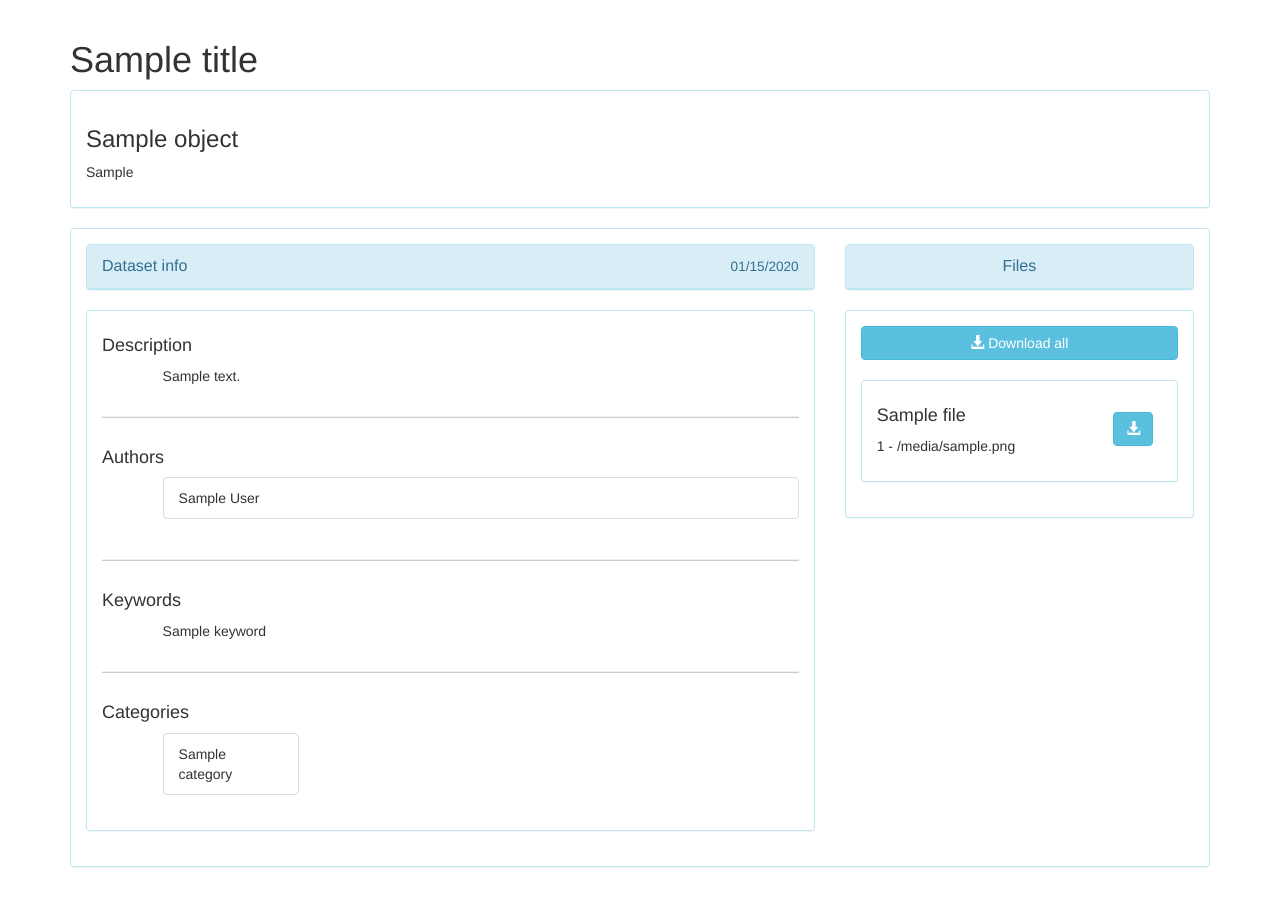
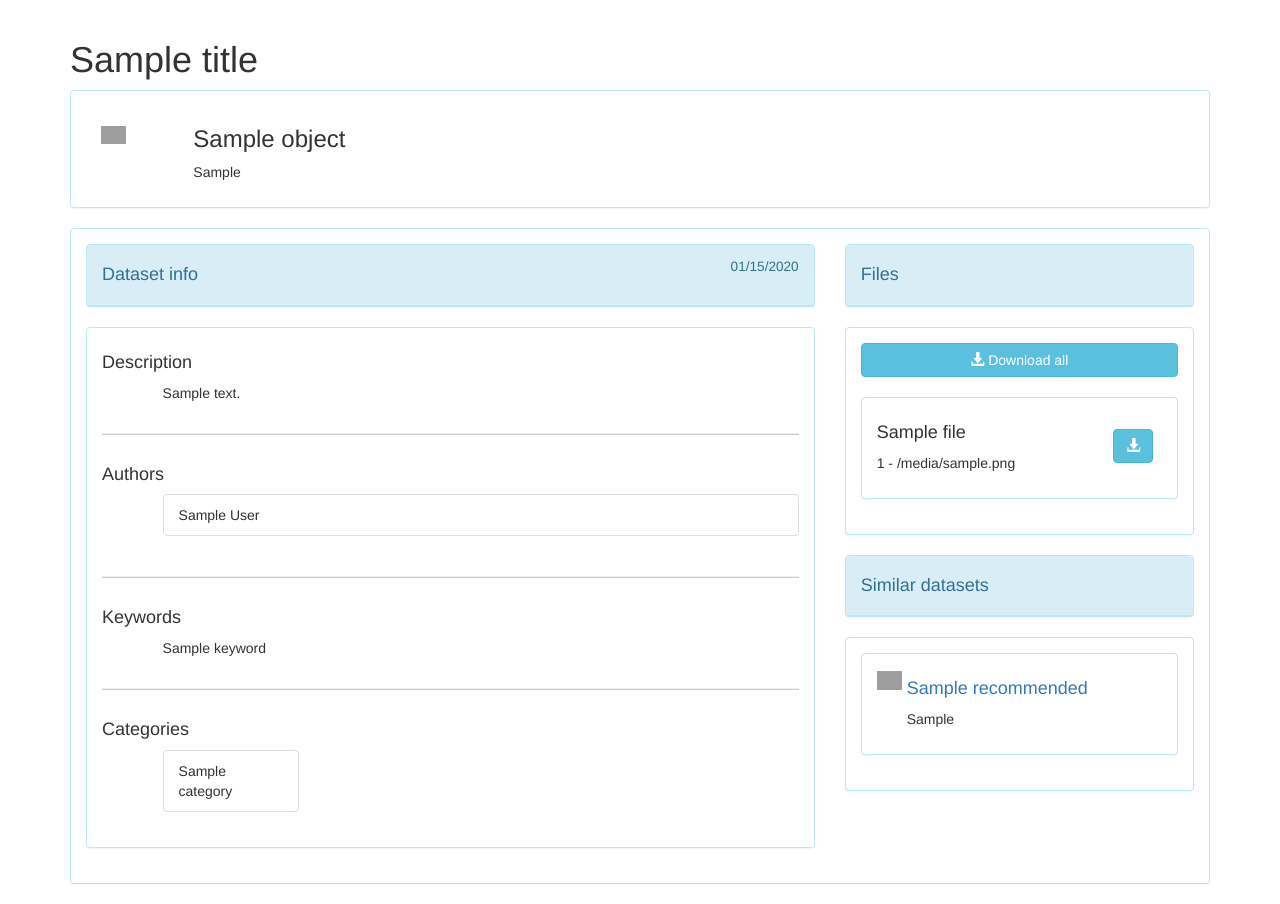
Before and after one commit to STarrio/DataHive, a Django app: template DataHiveApp/templates/DataHiveApp/dataset_detail.html in a window 1280 px wide. Shown: the part 52-956 px from the top of the page. Before the commit the page ends 919 px from the top, so only its background shows below. Run offline with Django 3.2, Linux system fonts and the light colour scheme; the template is opened without the code that fills it: most values are stand-ins (such as "Sample title", 1, 10 or a date in 2020); data that the repository does not hold is empty; parts of the project's set-up code (start-up, migrations or seed data) failed here and were passed over; some libraries are stand-ins or nearby versions; grey boxes are pictures that could not be loaded.

Commit message:
added stuff

```diff
--- a/DataHiveApp/templates/DataHiveApp/dataset_detail.html
+++ b/DataHiveApp/templates/DataHiveApp/dataset_detail.html
@@ -6,8 +6,14 @@
 
 	<div class="panel panel-info">
         <div class="panel-body">
+            <div class="col-xs-1">
+            <img src="https://www.shareicon.net/download/2016/01/07/699454_education_512x512.png"
+                                                        width="25px" style="padding-top:20px"/>
+            </div>
+            <div class="col-xs-11">
             <h3> {{object.title}} </h3>
             <p>{{dataset.get_abstract | default_if_none:''}}</p>
+        </div>
         </div>
     </div>
     <div class="panel panel-info">
@@ -17,7 +23,7 @@
                     <div class="panel panel-info">
                         <div class="panel-heading">
                             <div class="panel-title pull-left">
-                                  Dataset info
+                                  <h4>Dataset info</h4>
                             </div>
                             <div class="panel-title pull-right">
                                 <small>{{dataset.publication_date | date:"SHORT_DATE_FORMAT"}}</small>
@@ -60,7 +66,7 @@
                                                 {% if dataset.keywords %}
                                                     {{dataset.keywords | join:" , "  }}
                                                 {% else %}
-                                                    No keywords
+                                                    {{dataset.get_keywords | join:", "}}
                                                 {% endif %}
                                             </p>
                                         </div>
@@ -96,8 +102,8 @@
                 <div class="col-md-4">
                     <div class="panel panel-info">
                         <div class="panel-heading">
-                            <div class="panel-title text-center">
-                                Files
+                            <div class="panel-title">
+                                <h4>Files</h4>
                             </div>
                         </div>
                     </div>
@@ -137,7 +143,43 @@
                             </div>
                         </div>
                     </div>
+
+                    <div class="panel panel-info">
+                        <div class="panel-heading">
+                            <div class="panel-title">
+                                <h4>Similar datasets</h4>
+                            </div>
+                        </div>
+                    </div>
+                    <div class="panel panel-info">
+                        <div class="panel-body">
+                            <div class="row">
+                                {% for ds in object.get_recommended %}
+                                    <div class="col-md-12">
+                                        <div class="panel panel-info">
+                                            <div class="panel-body">
+                                                <div class="row">
+                                                    <div class="col-sm-1">
+                                                        <img src="https://www.shareicon.net/download/2016/01/07/699454_education_512x512.png"
+                                                        width="25px"/>
+                                                     </div>
+                                                    <div class="col-sm-9">
+
+                                                        <a href="{% url "DataHiveApp:dataset.detail" pk=ds.id %}" ><h4 style=" overflow:hidden; text-overflow:ellipsis;">{{ds.title}}</h4>
+                                                        </a>
+
+                                                        <p>{{ds.get_abstract | default_if_none:"<i>No abstract</i>"}}</p>
+                                                    </div>
+                                                </div>
+                                            </div>
+                                        </div>
+                                    </div>
+                                {% endfor %}
+                            </div>
+                        </div>
+                    </div>
                 </div>
+
             </div>
         </div>
     </div>
```
Also changed, not shown: DataHiveApp/models.py (+8 -1 lines), scraping_engine/UCIScraper.py (+8 -3 lines), search_engine/whoosh_functions.py (+26 -0 lines), 1 other file.
